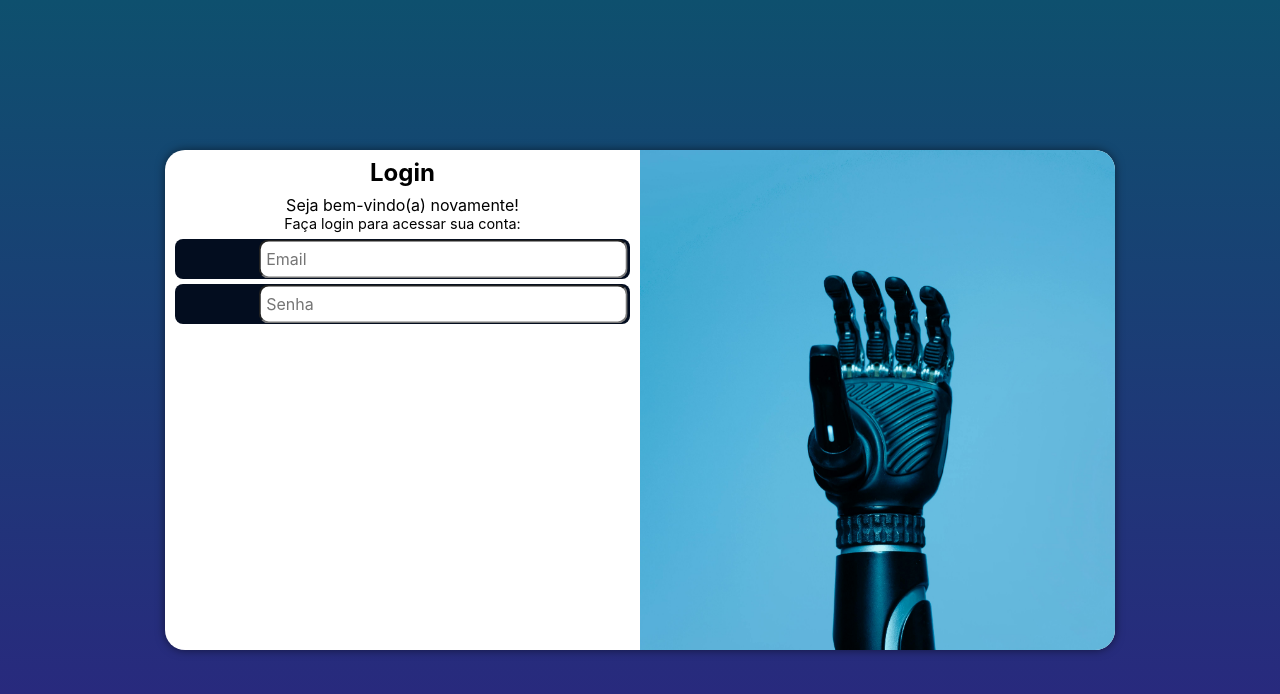
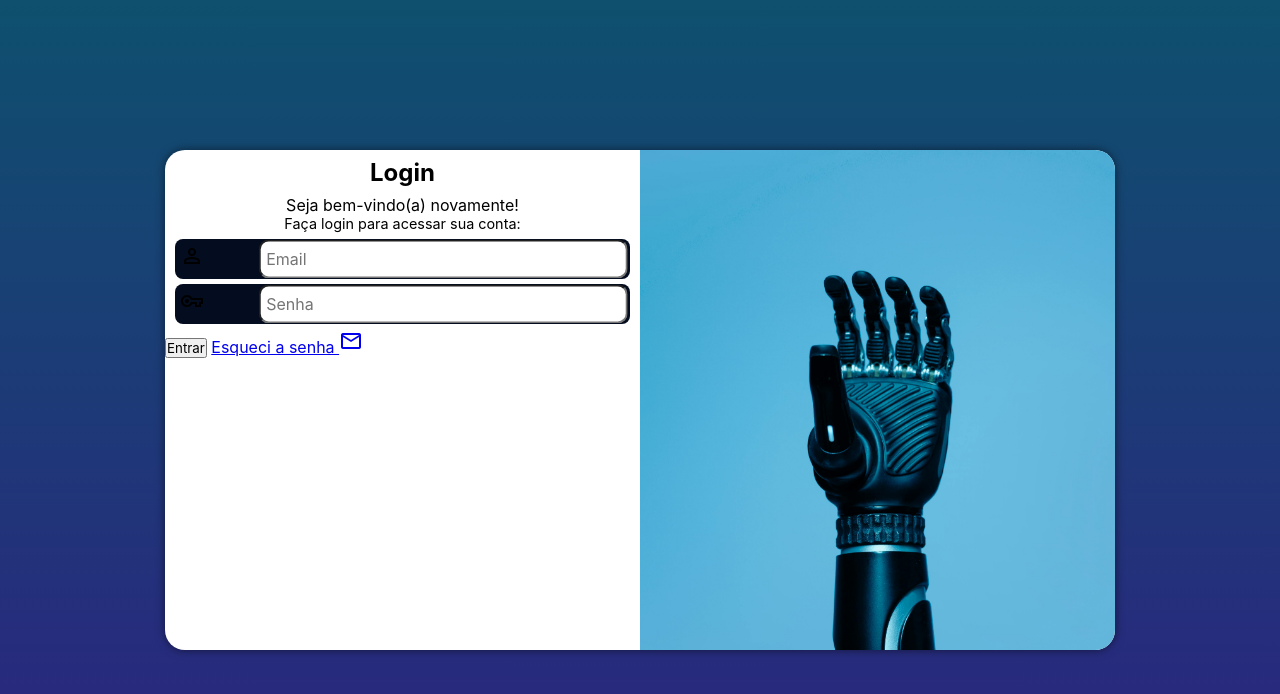
Before and after one commit to vero-slv/projeto-login, a plain HTML site: page index.html in a window 1280 px wide. Drawn offline with nearby package versions, Linux system fonts and the light colour scheme.

Commit message:
Recursos de formulário
Adição de recursos de formulário

```diff
--- a/index.html
+++ b/index.html
@@ -8,6 +8,7 @@
     <link rel="stylesheet" href="styles/style.css">
     <link rel="stylesheet" href="styles/media-queries.css">
     <link rel="shortcut icon" href="imagens/favicon.ico" type="image/x-icon">
+    <link href="https://fonts.googleapis.com/css2?family=Material+Symbols+Outlined" rel="stylesheet" />
 </head>
 
 <body>
@@ -19,8 +20,18 @@
                 <p id="um">Seja bem-vindo(a) novamente!</p>
                 <p id="dois">Faça login para acessar sua conta:</p>
                 <form action="login.php" method="post">
-                    <div id="email"><input type="email" name="email" id="iemail" required placeholder="Email"></div>
-                    <div id="senha"><input type="password" name="senha" id="isenha" required placeholder="Senha"></div>
+                    <div id="email">
+                        <span class="material-symbols-outlined">person</span>
+                        <input type="email" name="email" id="iemail" required placeholder="Email" autocomplete="email" maxlength="30">
+                        <label for="iemail"></label>
+                    </div>
+                    <div id="senha">
+                        <span class="material-symbols-outlined">vpn_key</span>
+                        <input type="password" name="senha" id="isenha" required placeholder="Senha" autocomplete="current-password" minlength="8" maxlength="15">
+                        <label for="isenha"></label>
+                    </div>
+                    <input type="submit" value="Entrar">
+                    <a href="#" hreflang="pt-br" target="_blank">Esqueci a senha <span class="material-symbols-outlined">mail</span> </a>
                 </form>
             </div>
         </section>
--- a/styles/style.css
+++ b/styles/style.css
@@ -34,7 +34,7 @@ section#login {
     overflow: hidden;
     background-color: white;
 
-    transition: width .3s, heigth .3s;
+    transition: width .3s, height .3s;
     transition-timing-function: ease;
 }
 
```
